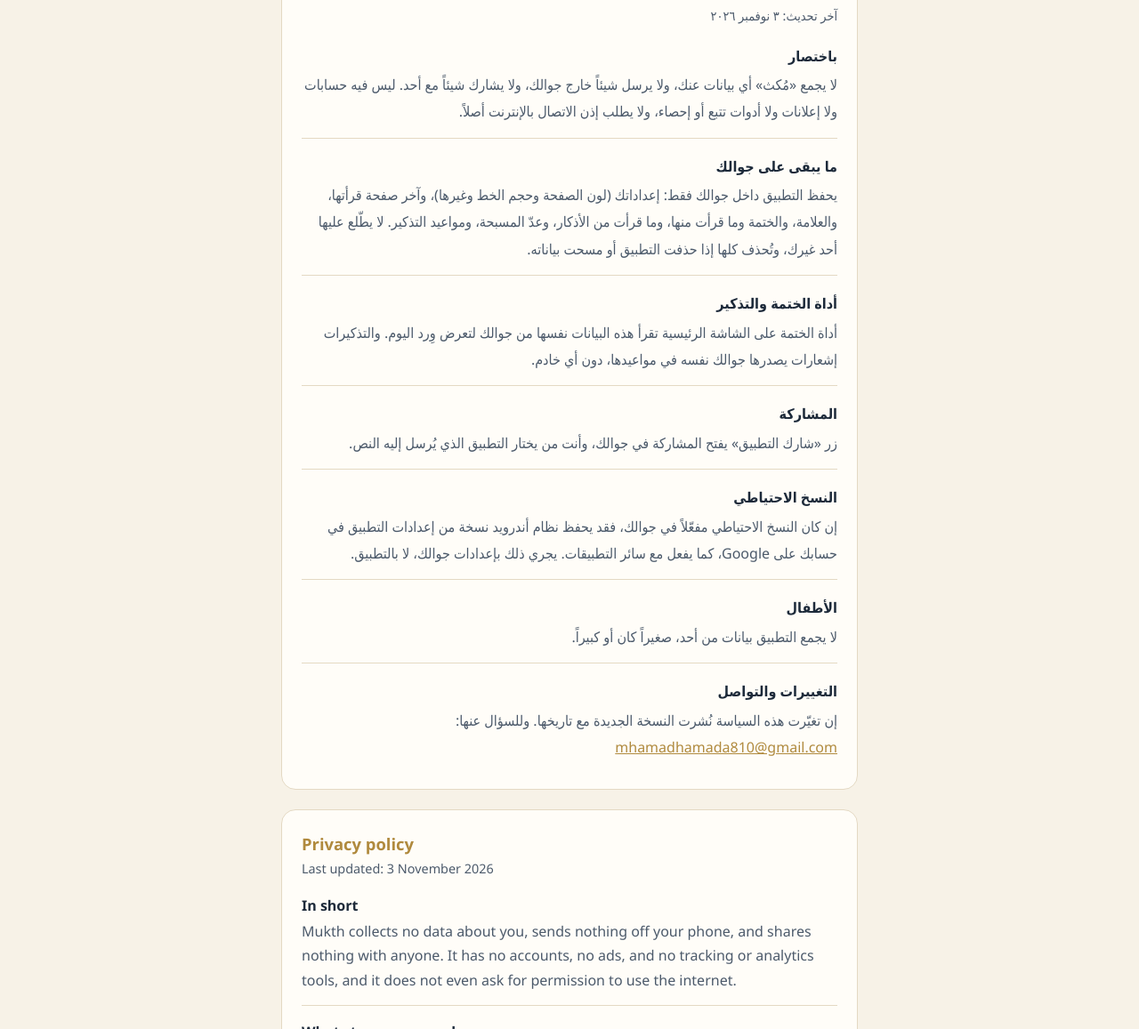
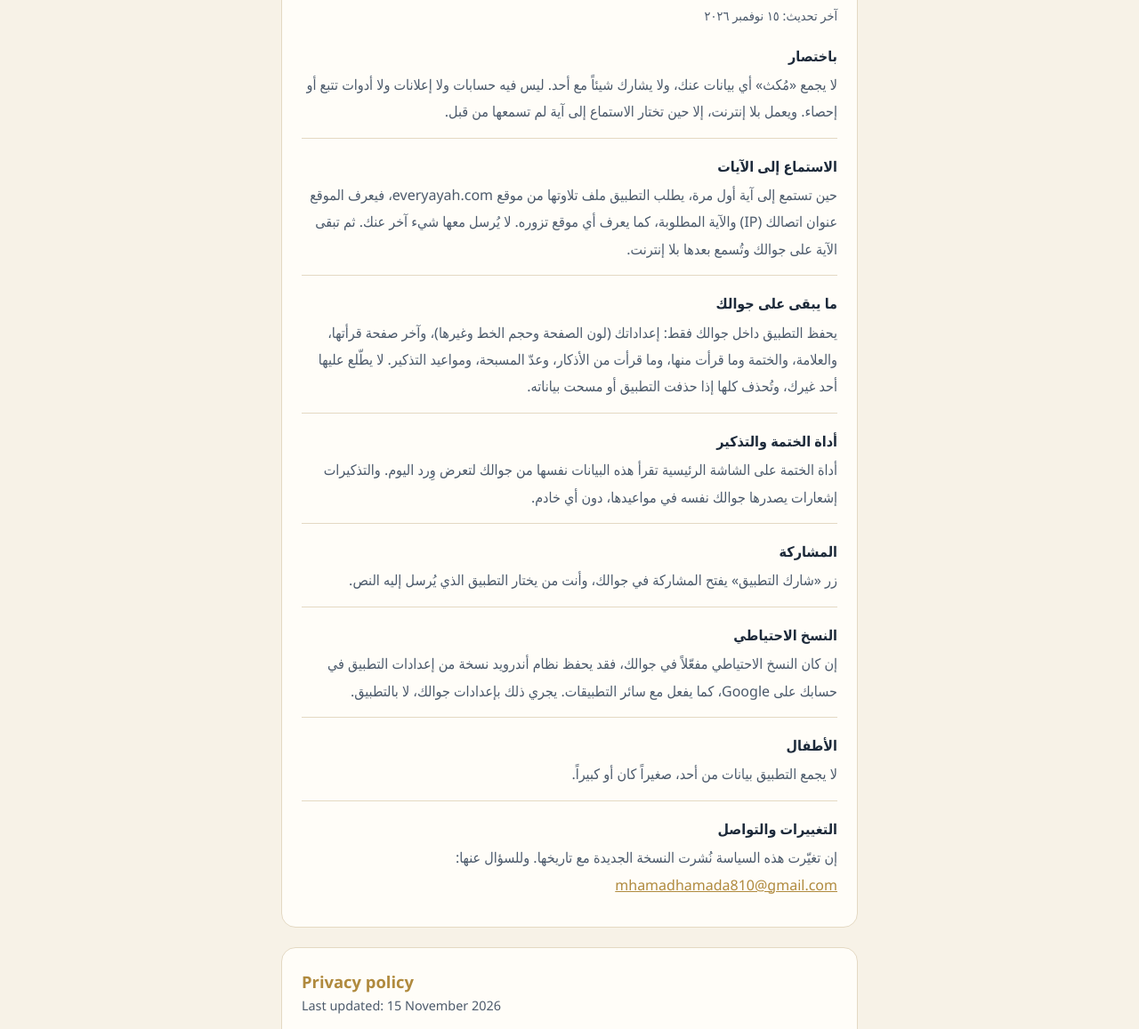
Before and after one commit to mohammedhamada1/mukth-privacy, a plain HTML site: page index.html in a window 1280 px wide. Shown: the part 244-1401 px from the top of the page at 89% size. Drawn offline with Linux system fonts and the light colour scheme.

Commit message:
Privacy policy: listening to ayahs fetches the recitation from everyayah.com
Co-Authored-By: Claude Opus 5.5 <noreply@anthropic.com>

```diff
--- a/index.html
+++ b/index.html
@@ -73,10 +73,13 @@
 <main>
   <section class="policy">
     <h2>سياسة الخصوصية</h2>
-    <p class="updated">آخر تحديث: ٣ نوفمبر ٢٠٢٦</p>
+    <p class="updated">آخر تحديث: ١٥ نوفمبر ٢٠٢٦</p>
 
     <h3>باختصار</h3>
-    <p>لا يجمع «مُكث» أي بيانات عنك، ولا يرسل شيئاً خارج جوالك، ولا يشارك شيئاً مع أحد. ليس فيه حسابات ولا إعلانات ولا أدوات تتبع أو إحصاء، ولا يطلب إذن الاتصال بالإنترنت أصلاً.</p>
+    <p>لا يجمع «مُكث» أي بيانات عنك، ولا يشارك شيئاً مع أحد. ليس فيه حسابات ولا إعلانات ولا أدوات تتبع أو إحصاء. ويعمل بلا إنترنت، إلا حين تختار الاستماع إلى آية لم تسمعها من قبل.</p>
+
+    <h3>الاستماع إلى الآيات</h3>
+    <p>حين تستمع إلى آية أول مرة، يطلب التطبيق ملف تلاوتها من موقع everyayah.com، فيعرف الموقع عنوان اتصالك (IP) والآية المطلوبة، كما يعرف أي موقع تزوره. لا يُرسل معها شيء آخر عنك. ثم تبقى الآية على جوالك وتُسمع بعدها بلا إنترنت.</p>
 
     <h3>ما يبقى على جوالك</h3>
     <p>يحفظ التطبيق داخل جوالك فقط: إعداداتك (لون الصفحة وحجم الخط وغيرها)، وآخر صفحة قرأتها، والعلامة، والختمة وما قرأت منها، وما قرأت من الأذكار، وعدّ المسبحة، ومواعيد التذكير. لا يطّلع عليها أحد غيرك، وتُحذف كلها إذا حذفت التطبيق أو مسحت بياناته.</p>
@@ -99,10 +102,13 @@
 
   <section class="policy" lang="en" dir="ltr">
     <h2>Privacy policy</h2>
-    <p class="updated">Last updated: 3 November 2026</p>
+    <p class="updated">Last updated: 15 November 2026</p>
 
     <h3>In short</h3>
-    <p>Mukth collects no data about you, sends nothing off your phone, and shares nothing with anyone. It has no accounts, no ads, and no tracking or analytics tools, and it does not even ask for permission to use the internet.</p>
+    <p>Mukth collects no data about you and shares nothing with anyone. It has no accounts, no ads, and no tracking or analytics tools. It works without the internet, except when you choose to listen to an ayah you have not listened to before.</p>
+
+    <h3>Listening to ayahs</h3>
+    <p>The first time you listen to an ayah, the app requests its recitation file from everyayah.com, so that site learns your connection's address (IP) and which ayah was requested, as any website you visit does. Nothing else about you is sent with it. The ayah then stays on your phone and plays without the internet from then on.</p>
 
     <h3>What stays on your phone</h3>
     <p>The app keeps, on your phone only: your settings (page colour, font size and the like), the last page you read, your bookmark, your khatma and how far you have read in it, the adhkar you have read, the tasbih count, and the reminder times. No one sees them but you, and they are all deleted when you uninstall the app or clear its data.</p>
```
